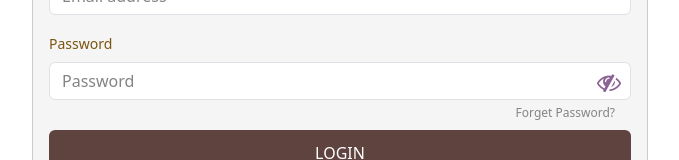
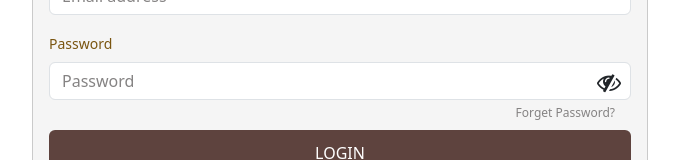
Before and after one commit to pujalakhe/CourseRecom-Frontend-, an Angular app: page /login in a window 1280 px wide. Shown: the part 248-408 px from the top of the page, without its empty margins (300-979 px from the left). Built offline with nearby package versions, Linux system fonts and the light colour scheme.

Commit message:
chore:color variable name change

```diff
--- a/src/variable.scss
+++ b/src/variable.scss
@@ -64,7 +64,7 @@
   --color-button-disabled: #ececec;
   /*Grayscale colors*/
   --color-headers: #6a3600;
-  --color-headers-weak: #8c6396;
+  --color-grayscale-body: #8c6396;
   --color-line: #e1b16a;
   --color-placeholder: #7a5510;
   --color-label: #5e433e;
```
